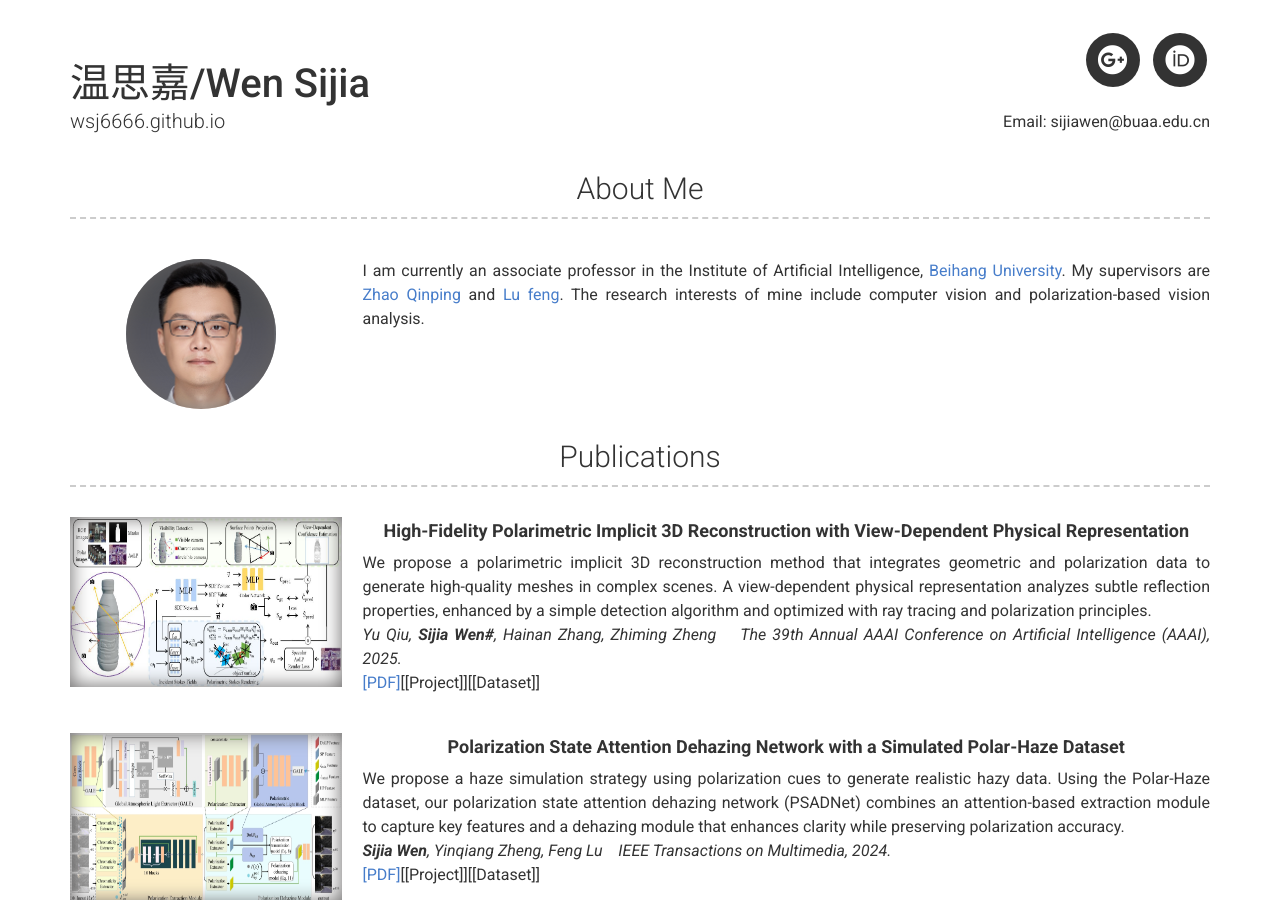
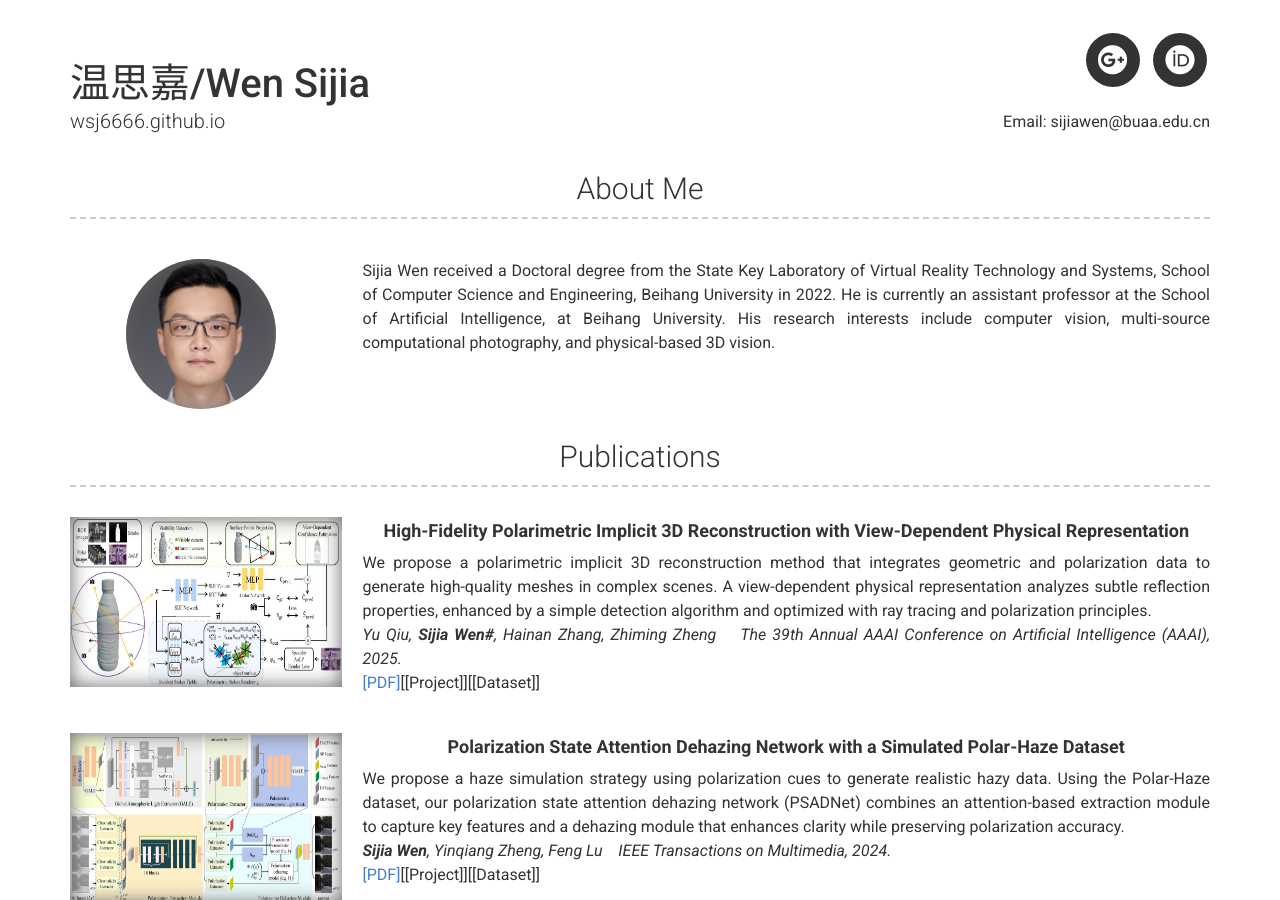
Before and after one commit to wsj6666/wsj6666.github.io, a Jekyll site: the page built from index.md, in a window 1280 px wide and 900 px high. Built offline with Jekyll 4.4.1, drawn with Linux system fonts in a browser that asks for light colours; nearby versions of some CDN libraries.

Commit message:
Update _config.yml

```diff
--- a/_config.yml
+++ b/_config.yml
@@ -21,7 +21,7 @@ darkmode: false
 # about_title: About Me (Use this to override about section title)
 about_profile_image: images/WenSijia.jpg
 about_content: | # this will include new lines to allow paragraphs
-  I am currently an associate professor in the Institute of Artificial Intelligence, [Beihang University](https://www.buaa.edu.cn). My supervisors are [Zhao Qinping](https://scse.buaa.edu.cn/info/1350/7865.htm) and [Lu feng](http://scse.buaa.edu.cn/info/1078/2673.htm). The research interests of mine include computer vision and polarization-based vision analysis.
+  Sijia Wen received a Doctoral degree from the State Key Laboratory of Virtual Reality Technology and Systems, School of Computer Science and Engineering, Beihang University in 2022. He is currently an assistant professor at the School of Artificial Intelligence, at Beihang University. His research interests include computer vision, multi-source computational photography, and physical-based 3D vision.
 
 content:
   - title: Publications # Title for the section
```
